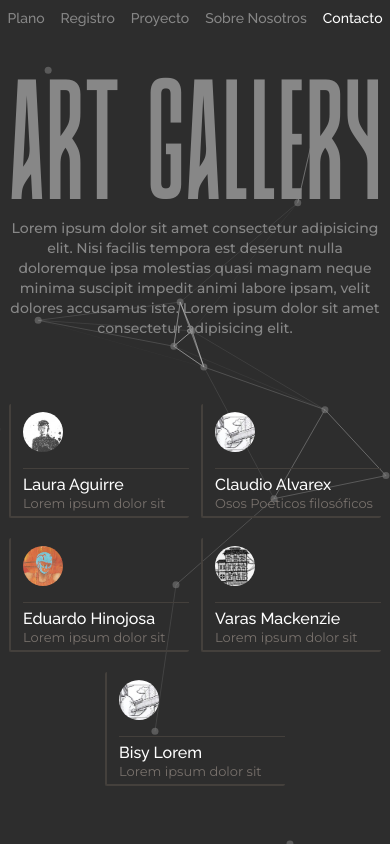
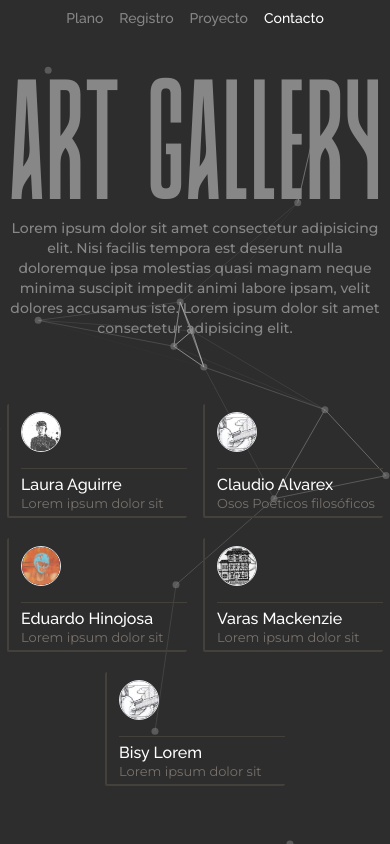
Before and after one commit to Najdorf12/gallery-app, a React (Vite) app: page / in a window 390 px wide. Built offline with nearby package versions, Linux system fonts and the light colour scheme; a web font is replaced by a local one.

Commit message:
add styles

```diff
--- a/src/components/CardsHome.jsx
+++ b/src/components/CardsHome.jsx
@@ -8,7 +8,7 @@ const CardsHome = ({ artist }) => {
           <img
             src={artist?.icon}
             alt="icon"
-            className="w-10 h-10 object-cover object-center rounded-full lg:w-12 lg:h-12 xl:h-14 xl:w-14 2xl:h-16 2xl:w-16 group-hover:scale-110  duration-700"
+            className="w-10 h-10 object-cover object-center rounded-full lg:w-12 lg:h-12 xl:h-14 xl:w-14 2xl:h-16 2xl:w-16 group-hover:scale-110  duration-700 border "
           />
         </figure>
         <article className="text-sm mt-4  md:text-balance lg:text-base xl:mt-5 xl:text-lg 2xl:mt-7  2xl:text-lg">
--- a/src/components/Navbar.jsx
+++ b/src/components/Navbar.jsx
@@ -13,12 +13,12 @@ const Navbar = () => {
         <li className="hover:text-whiteCustom duration-700 cursor-pointer hover:scale-110">
           Proyecto
         </li>
-        <li className="hover:text-whiteCustom duration-700 cursor-pointer hover:scale-110">
-          Sobre Nosotros
-        </li>
         <li className="text-whiteCustom duration-700 cursor-pointer hover:scale-110">
           Contacto
         </li>
+       {/*  <li className="hover:text-whiteCustom duration-700 cursor-pointer hover:scale-110">
+          Sobre Nosotros
+        </li> */}
       </ul>
     </nav>
   );
--- a/src/pages/Home.jsx
+++ b/src/pages/Home.jsx
@@ -27,7 +27,7 @@ const Home = () => {
           </p>
         </article>
 
-        <section className="relative z-50  flex flex-wrap mt-2 justify-center items-center gap-x-3 gap-y-5 w-full  lg:gap-x-6 xl:gap-x-9 2xl:gap-x-14 ">
+        <section className="relative z-50  flex flex-wrap mt-2 justify-center items-center gap-x-4 gap-y-5 w-full  lg:gap-x-6 xl:gap-x-9 2xl:gap-x-14 ">
           {cardsHomeData.map((artist, i) => (
               <CardsHome key={i} artist={artist} />
           ))}
```
